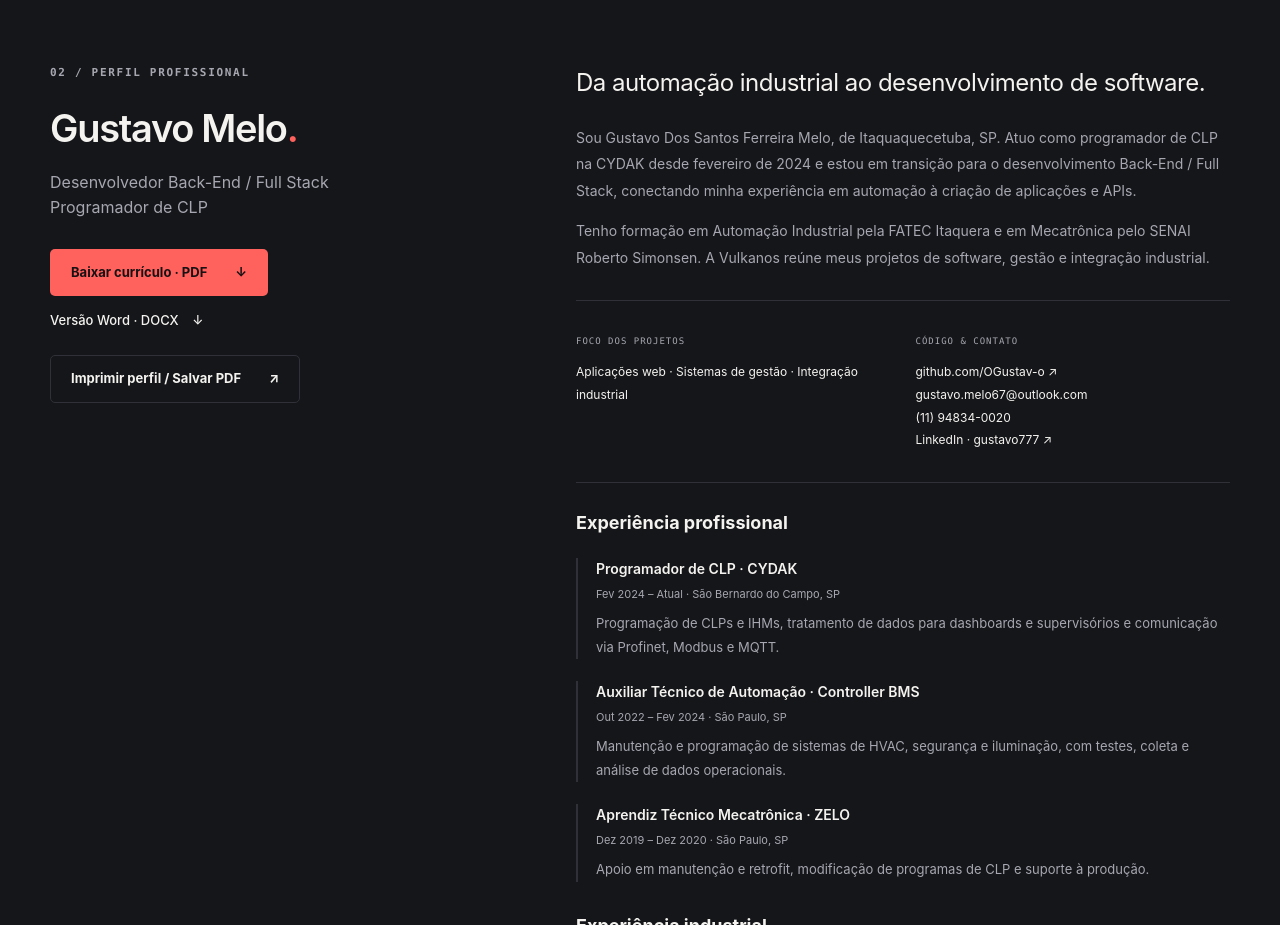
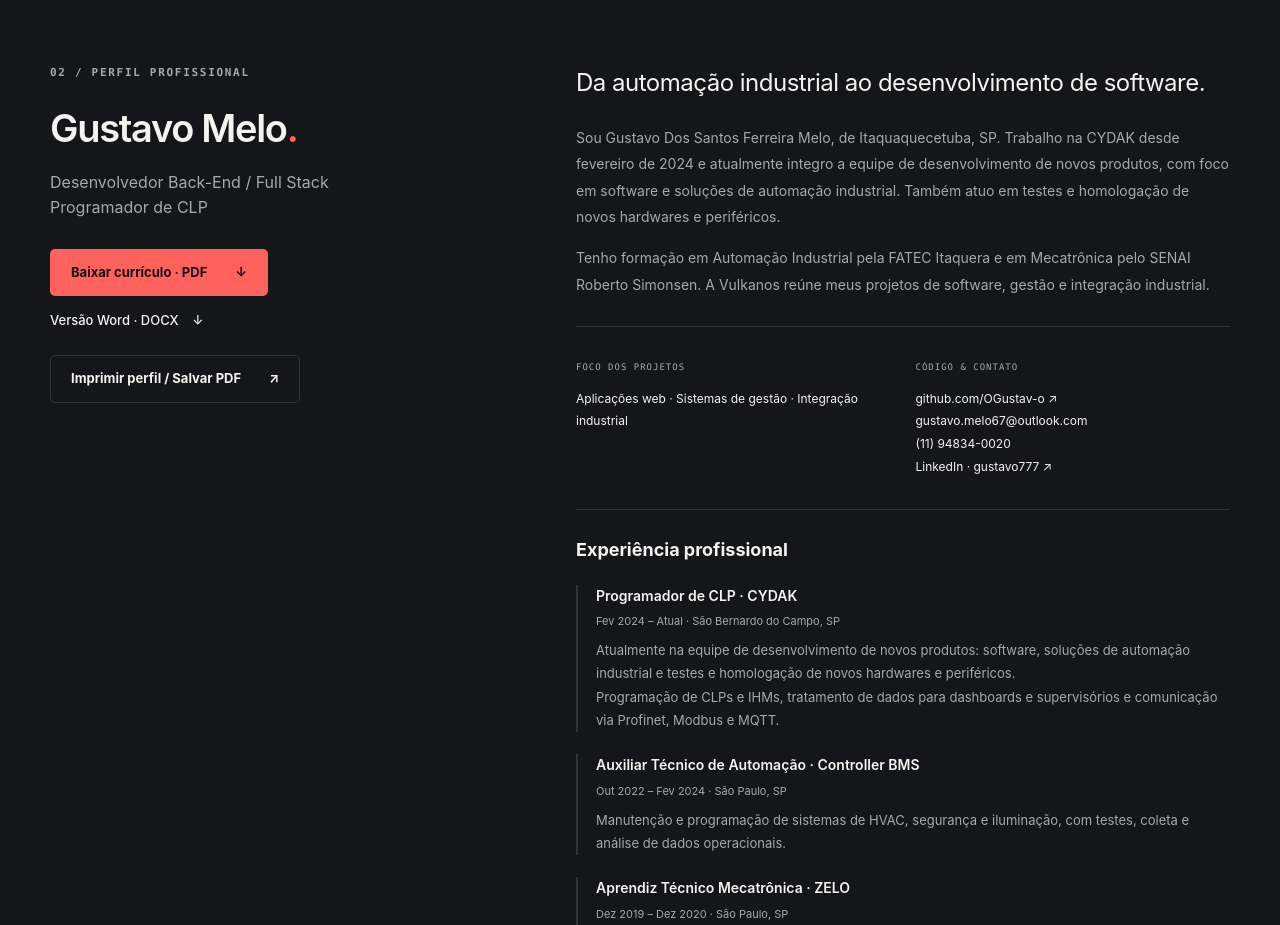
Before and after one commit to OGustav-o/Vulkanos, a website: page public/index.html in a window 1280 px wide. Shown: the part 1820-2745 px from the top of the page. Drawn offline with Linux system fonts and the light colour scheme; no server answers.

Commit message:
Atualizações

```diff
--- a/docs/curriculo-content.json
+++ b/docs/curriculo-content.json
@@ -3,12 +3,14 @@
   "role": "Desenvolvimento Back-End e Full Stack",
   "contact": "Itaquaquecetuba, SP | (11) 94834-0020 | gustavo.melo67@outlook.com",
   "links": "linkedin.com/in/gustavo777 | github.com/OGustav-o",
-  "summary": "Profissional de automação industrial em transição para desenvolvimento Back-End e Full Stack, com experiência em programação de CLPs, IHMs e integração de sistemas. Projetos com C#/.NET, Node.js, APIs REST, bancos de dados e comunicação industrial, conectando aplicações web à coleta e ao tratamento de dados.",
+  "summary": "Profissional de software e automação industrial, atualmente na equipe de desenvolvimento de novos produtos da CYDAK, com atuação em software, soluções de automação e testes e homologação de novos hardwares e periféricos. Experiência em CLPs, IHMs e integração de sistemas, com projetos em C#/.NET, Node.js, APIs REST e bancos de dados.",
   "experience": [
     {
       "title": "Programador de CLP — CYDAK",
       "period": "Fev 2024 – Atual | São Bernardo do Campo, SP",
       "items": [
+        "Atuação atual na equipe de desenvolvimento de novos produtos, com foco em software e soluções de automação industrial.",
+        "Testes e homologação de novos hardwares e periféricos.",
         "Desenvolvimento de lógicas de CLPs e interfaces de operação em IHMs.",
         "Tratamento e organização de dados para dashboards e sistemas supervisórios.",
         "Comunicação industrial via Profinet, Modbus e MQTT; documentação de processos e versionamento."
--- a/public/index.html
+++ b/public/index.html
@@ -197,11 +197,11 @@
               Da automação industrial ao desenvolvimento de software.
             </p>
             <p>
-              Sou Gustavo Dos Santos Ferreira Melo, de Itaquaquecetuba, SP. Atuo
-              como programador de CLP na CYDAK desde fevereiro de 2024 e estou
-              em transição para o desenvolvimento Back-End / Full Stack,
-              conectando minha experiência em automação à criação de aplicações
-              e APIs.
+              Sou Gustavo Dos Santos Ferreira Melo, de Itaquaquecetuba, SP.
+              Trabalho na CYDAK desde fevereiro de 2024 e atualmente integro a
+              equipe de desenvolvimento de novos produtos, com foco em software
+              e soluções de automação industrial. Também atuo em testes e
+              homologação de novos hardwares e periféricos.
             </p>
             <p>
               Tenho formação em Automação Industrial pela FATEC Itaquera e em
@@ -243,6 +243,11 @@
                   <h4>Programador de CLP · CYDAK</h4>
                   <p class="career-date">
                     Fev 2024 – Atual · São Bernardo do Campo, SP
+                  </p>
+                  <p>
+                    Atualmente na equipe de desenvolvimento de novos produtos:
+                    software, soluções de automação industrial e testes e
+                    homologação de novos hardwares e periféricos.
                   </p>
                   <p>
                     Programação de CLPs e IHMs, tratamento de dados para
```
Also changed, not shown: 2 other files.
